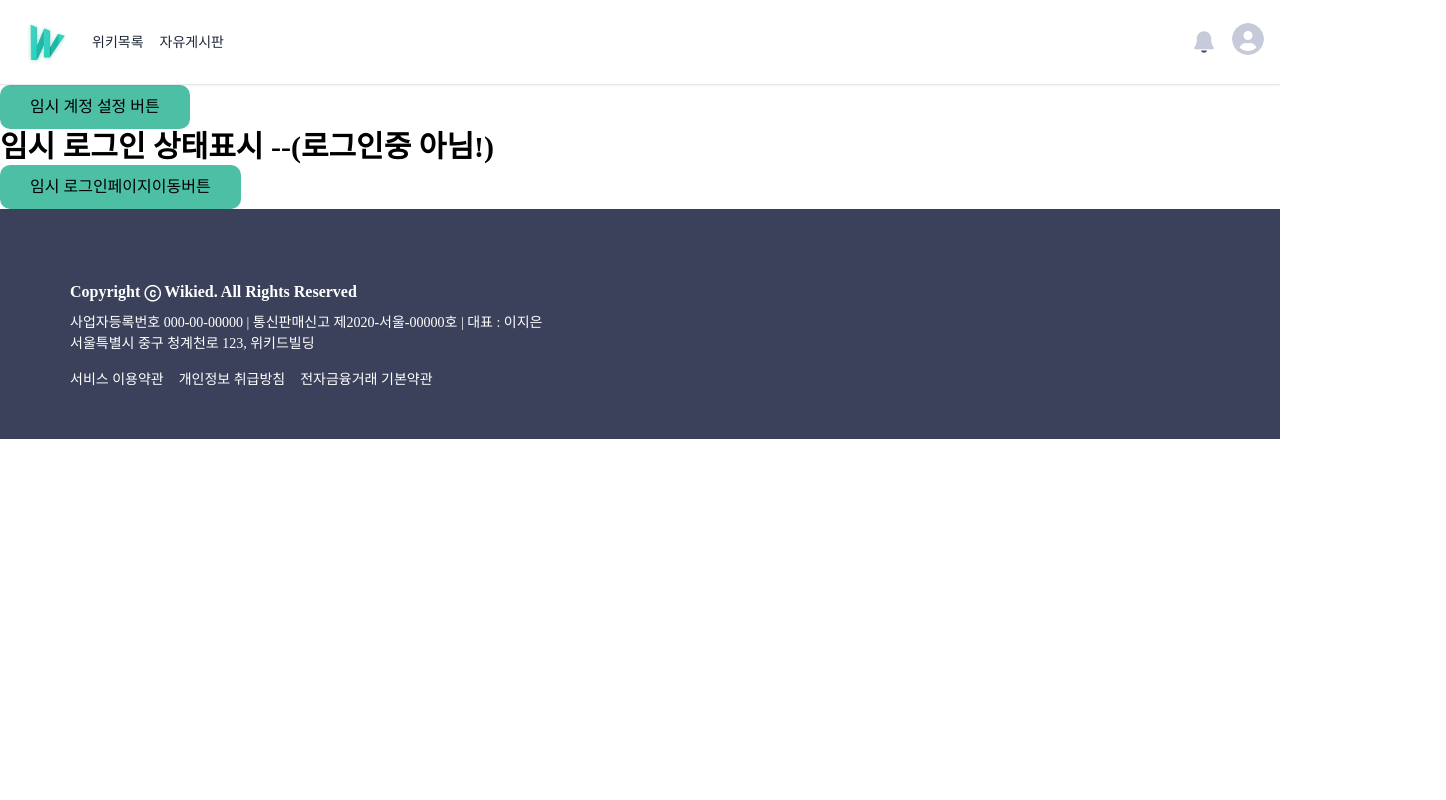
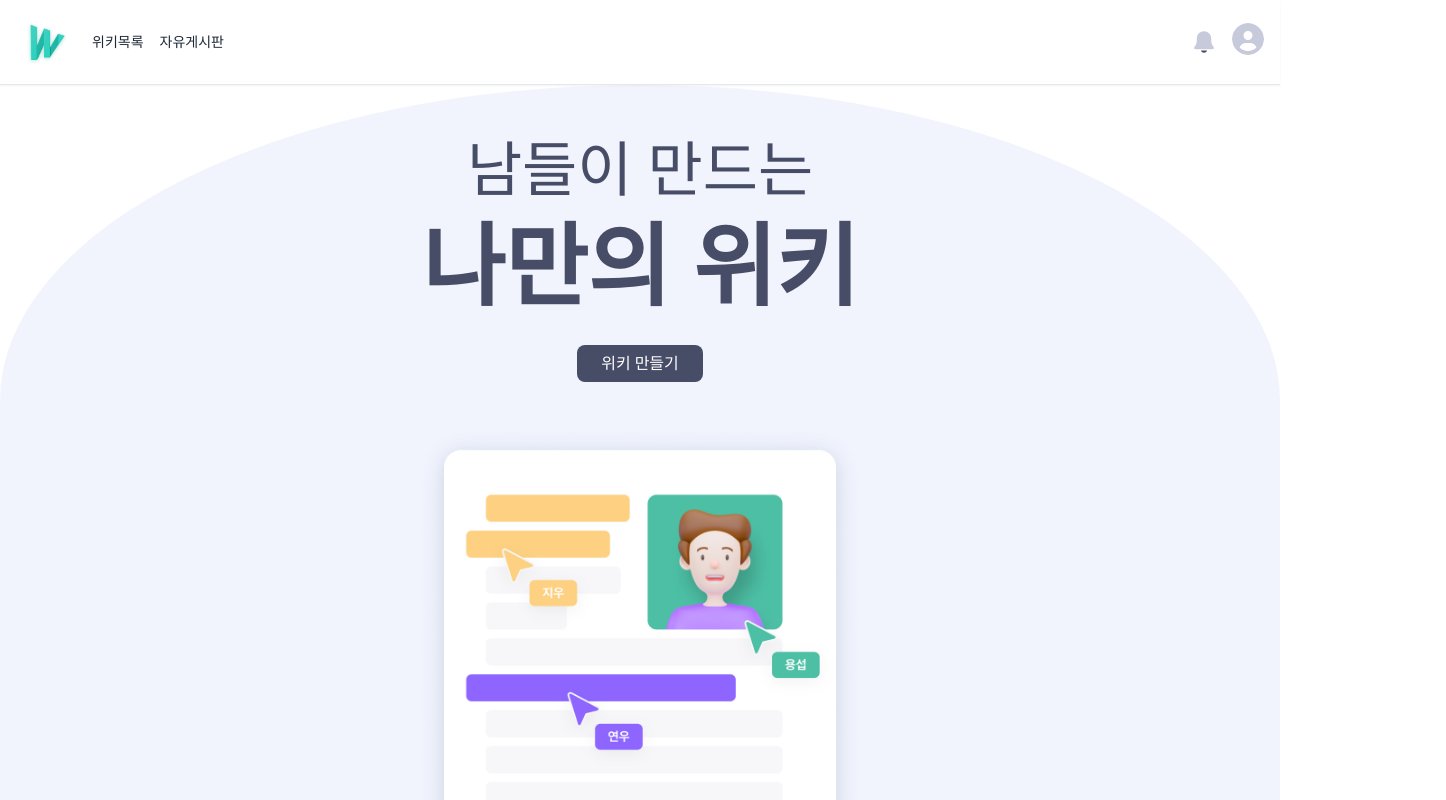
Before and after one commit to tansxx/Wikid, a Next.js app: page / in a window 1280 px wide. Shown: the top 800 px of the page, 1446 px wide, since content can reach past the window. Built offline with nearby package versions, Linux system fonts and the light colour scheme.

Commit message:
fix: index 파일 수정

```diff
--- a/src/pages/index.tsx
+++ b/src/pages/index.tsx
@@ -1,48 +1,5 @@
-import React, { useEffect, useState } from "react";
-import "@/styles/GlobalStyle.ts";
-import Link from "next/link";
-import { useAuthStore } from "@/stores/authStore";
-import { useRouter } from "next/navigation";
-import Mainfooter from "@/components/Mainfooter";
+import LandingPage from "./LandingPage/LandingPage";
 
 export default function Home() {
-  const { isLoggedIn, logout } = useAuthStore();
-  const router = useRouter();
-
-  const handleLogout = () => {
-    logout(); // Zustand 상태 초기화
-    router.push("/");
-  };
-
-  return (
-    <div>
-      <Link href="/mypage">
-        <button className="bg-primaryGreen200 rounded-[10px]  px-[30px] py-[10px]">
-          임시 계정 설정 버튼
-        </button>
-      </Link>
-      <h2 className="text-3xl font-bold flex items-center gap-2">
-        임시 로그인 상태표시 --
-        {isLoggedIn ? (
-          <>
-            (로그인중!)
-            <button
-              onClick={handleLogout}
-              className="ml-2 bg-primaryGreen200 rounded-[10px]  px-[30px] py-[10px]"
-            >
-              로그아웃 버튼
-            </button>
-          </>
-        ) : (
-          "(로그인중 아님!)"
-        )}
-      </h2>
-      <Link href="/login">
-        <button className="bg-primaryGreen200 rounded-[10px]  px-[30px] py-[10px]   ">
-          임시 로그인페이지이동버튼
-        </button>
-      </Link>
-      <Mainfooter />
-    </div>
-  );
+  return <LandingPage />;
 }
```
